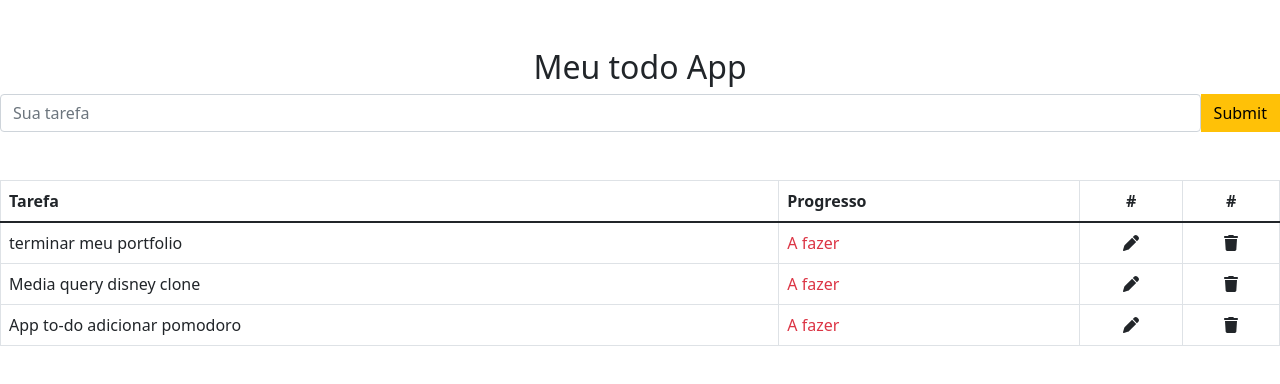
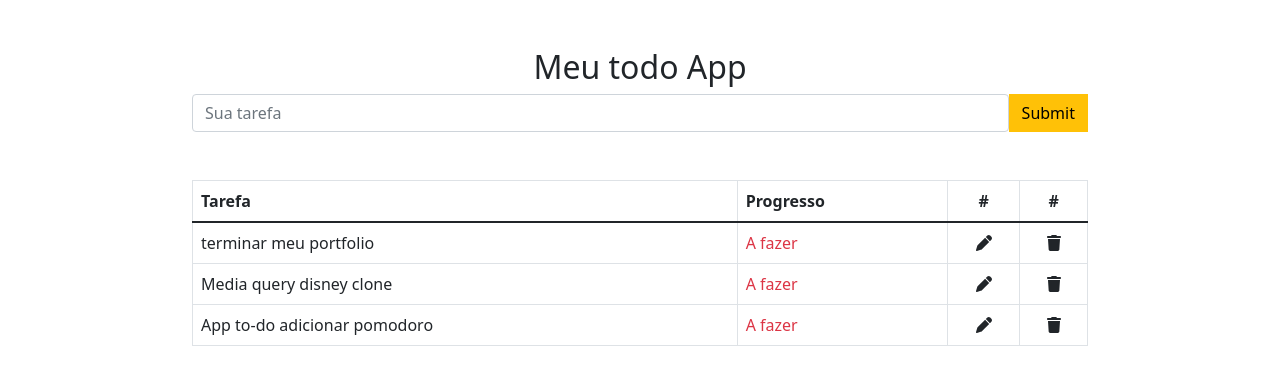
Before and after one commit to CarlosLimaSouza/to-do, a Vue app: page / in a window 1280 px wide. Shown: the top 384 px of the page. Built offline with nearby package versions, Linux system fonts and the light colour scheme.

Commit message:
Corrigido quebra de linha, espaçamento das colunas

```diff
--- a/src/App.vue
+++ b/src/App.vue
@@ -15,5 +15,7 @@
 
 <style lang="scss">
 #app {
+  display: flex;
+  justify-content: center;
 }
 </style>
--- a/src/components/todo.vue
+++ b/src/components/todo.vue
@@ -123,4 +123,7 @@
 .riscado {
   text-decoration: line-through;
 }
+.main-container {
+  width: 70%;
+}
 </style>
```
